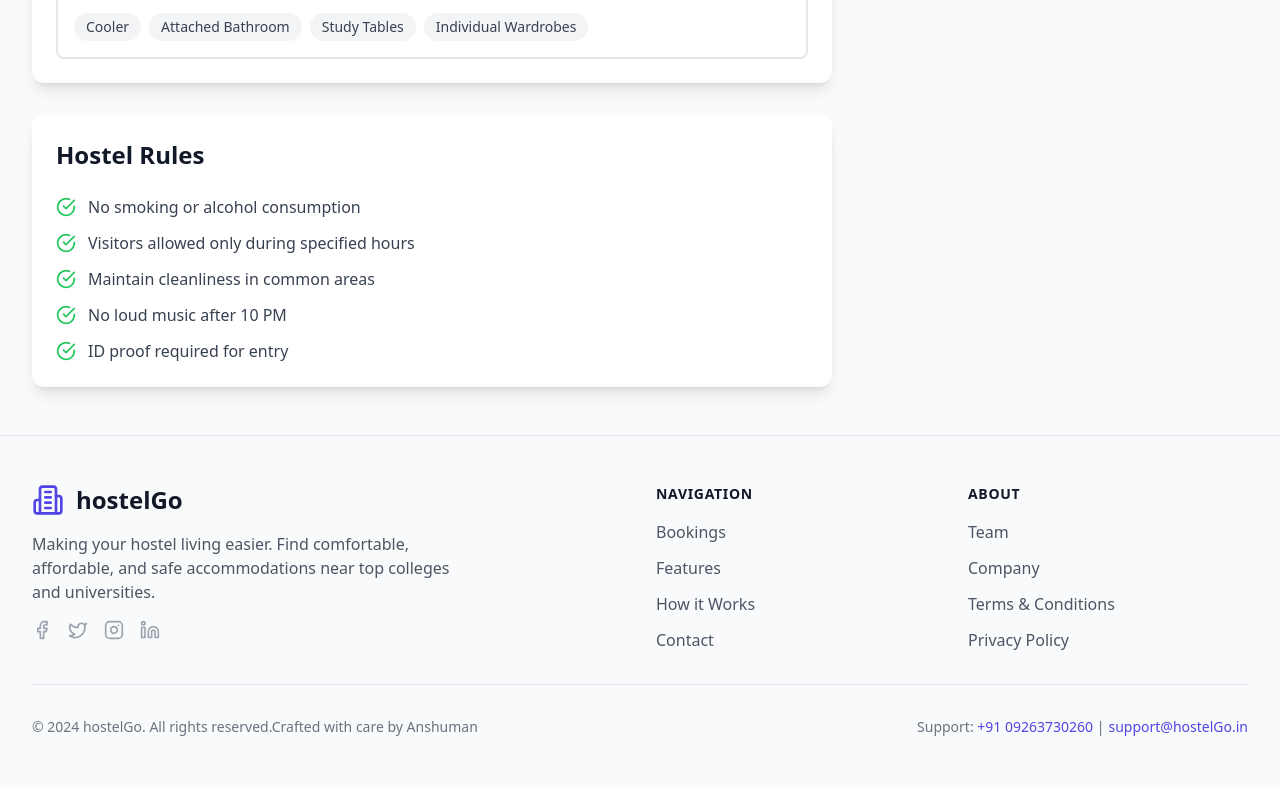
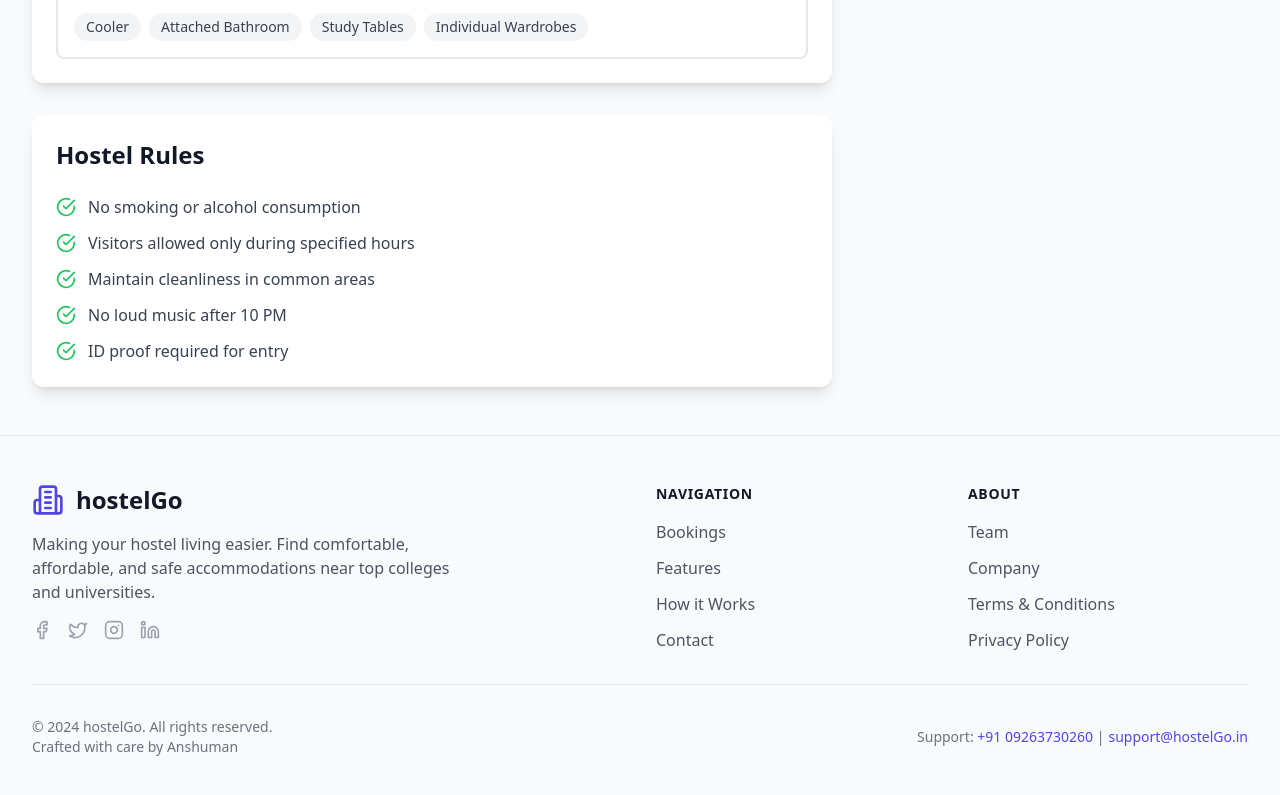
Before and after one commit to Anshumanian/hostel-go-, a React (Vite) app: page /hostel/1 in a window 1280 px wide. Shown: the part 1630-2425 px from the top of the page. Built offline with nearby package versions, Linux system fonts and the light colour scheme; no server answers.

Commit message:
Updated Footer.tsx

```diff
--- a/src/components/Footer.tsx
+++ b/src/components/Footer.tsx
@@ -94,7 +94,7 @@ const Footer: React.FC = () => {
         <div className="border-t border-gray-200 mt-8 pt-8">
           <div className="flex flex-col md:flex-row justify-between items-center">
             <p className="text-gray-500 text-sm">
-              © 2024 hostelGo. All rights reserved.Crafted with care by Anshuman
+              © 2024 hostelGo. All rights reserved.<br/>Crafted with care by Anshuman
             </p>
             <div className="mt-4 md:mt-0">
               <p className="text-gray-500 text-sm">
```
